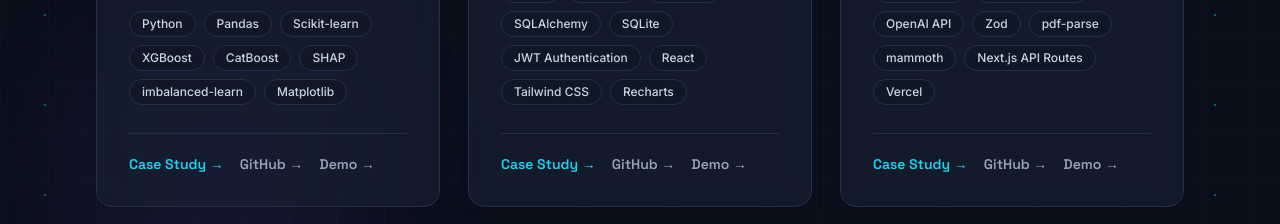
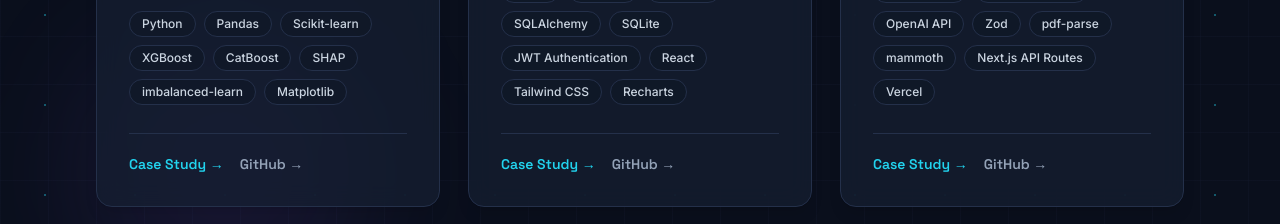
Before and after one commit to Marysneha-jeyakumar/mary-sneha-portfolio, a Next.js app: page / in a window 1280 px wide. Shown: the part 6780-7004 px from the top of the page. Built offline with nearby package versions, Linux system fonts and the light colour scheme; no server answers.

Commit message:
Hide project demo links

```diff
--- a/src/components/sections/ProjectsSection.tsx
+++ b/src/components/sections/ProjectsSection.tsx
@@ -10,6 +10,10 @@
   if (lowerCategory.includes("ai")) return "neural";
 
   return "folder";
+}
+
+function hasValidLink(url?: string) {
+  return Boolean(url && url.trim() !== "" && url !== "#");
 }
 
 function ProjectPreview({
@@ -129,6 +133,7 @@
                     GitHub →
                   </a>
 
+                  {hasValidLink(project.demoUrl) ? (
                     <a
                       href={project.demoUrl}
                       target="_blank"
@@ -137,6 +142,7 @@
                     >
                       Demo →
                     </a>
+                  ) : null}
                 </div>
               </div>
             </Card>
--- a/src/data/projects.ts
+++ b/src/data/projects.ts
@@ -19,7 +19,7 @@
   ],
   caseStudyUrl: "",
   githubUrl: "https://github.com/Marysneha-jeyakumar/fraud-detection-system",
-  demoUrl: "",
+ // demoUrl removed for now
   image: "/images/projects/fraud-detection-system.png"
 },
  {
@@ -52,8 +52,7 @@
 
   githubUrl: "https://github.com/Marysneha-jeyakumar/ml-diabetes-risk-dashboard",
 
-  demoUrl: "",
-
+// demoUrl removed for now
   image: "/projects/sugarsense-diabetes-risk-api.png"
 },
  {
@@ -84,8 +83,7 @@
 
   githubUrl: "https://github.com/Marysneha-jeyakumar/ai-resume-analyzer",
 
-  demoUrl: "",
-
+// demoUrl removed for now
   image: "/images/projects/ai-resume-analyzer.png"
 }
 ];
--- a/src/types/portfolio.ts
+++ b/src/types/portfolio.ts
@@ -31,7 +31,7 @@
   techStack: string[];
   caseStudyUrl: string;
   githubUrl: string;
-  demoUrl: string;
+  demoUrl?: string;
 };
 
 export type ContactItem = {
```
Lines whose indentation alone changed are shown as unchanged.
